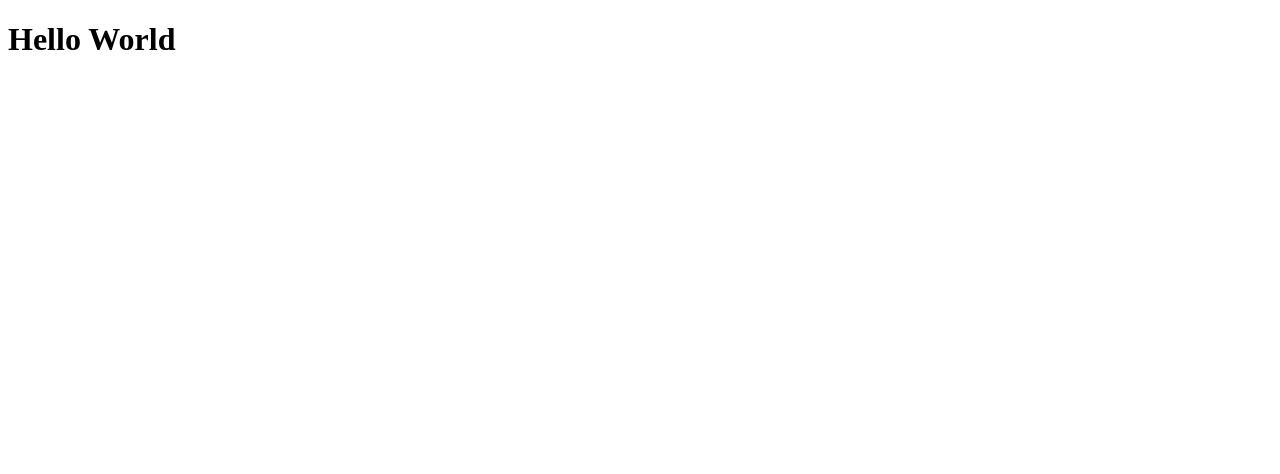
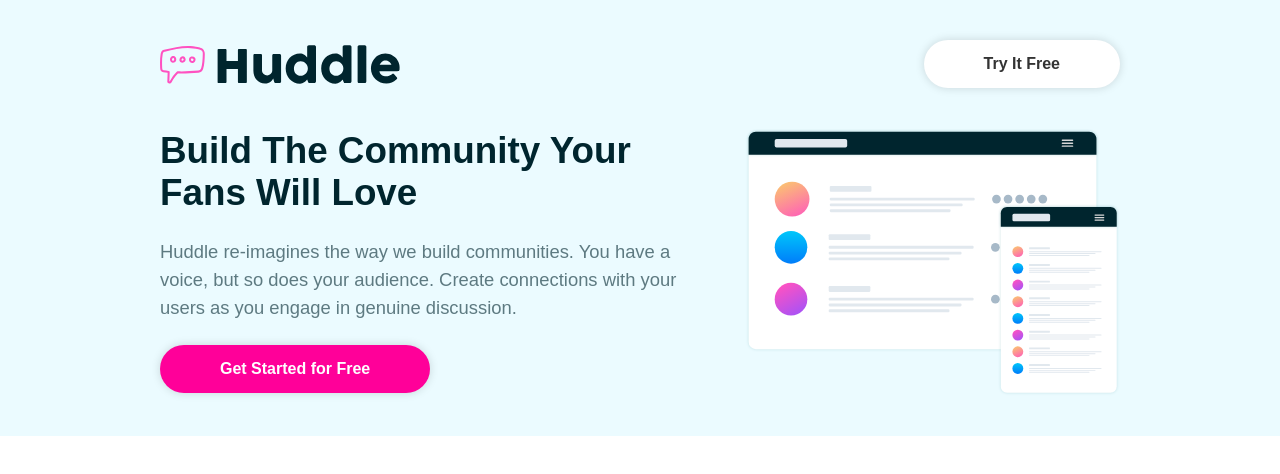
Before and after one commit to CemEkiz/hubble-website, a React (Create React App) app: page / in a window 1280 px wide. Shown: the top 474 px of the page. Built offline with nearby package versions, Linux system fonts and the light colour scheme.

Commit message:
Header and Hero Section

```diff
--- a/src/App.js
+++ b/src/App.js
@@ -1,8 +1,26 @@
+import { ThemeProvider } from 'styled-components';
+import Header from './components/Header';
+import { Container } from './components/styles/Container.styled';
+import GlobalStyles from './components/styles/Global';
+
+const theme = {
+	colors: {
+		header: '#ebfbff',
+		body: '#fff',
+		footer: '#003333',
+	},
+	mobile: '768px',
+};
+
 function App() {
 	return (
-		<div className='App'>
-			<h1>Hello World</h1>
-		</div>
+		<ThemeProvider theme={theme}>
+			<>
+				<GlobalStyles />
+				<Header />
+				<Container></Container>
+			</>
+		</ThemeProvider>
 	);
 }
 
--- /dev/null
+++ b/src/components/Header.js
@@ -0,0 +1,38 @@
+import { StyledHeader, Nav, Logo, Image } from './styles/Header.styled';
+import { Container } from './styles/Container.styled';
+import { Flex } from './styles/Flex.styled';
+import { Button } from './styles/Button.styled';
+
+export default function Header() {
+	return (
+		<StyledHeader>
+			<Container>
+				<Nav>
+					<Logo src='assets/svg/logo.svg' alt='Logo'></Logo>
+					<Button>Try It Free</Button>
+				</Nav>
+
+				<Flex>
+					<Flex dir='column' align='flex-start' gap='24px'>
+						<h1>Build The Community Your Fans Will Love</h1>
+
+						<p>
+							Huddle re-imagines the way we build communities. You
+							have a voice, but so does your audience. Create
+							connections with your users as you engage in genuine
+							discussion.
+						</p>
+
+						<Button bg='#ff0099' color='#fff'>
+							Get Started for Free
+						</Button>
+					</Flex>
+					<Image
+						src='assets/svg/illustration-mockups.svg'
+						alt='Illustration'
+					/>
+				</Flex>
+			</Container>
+		</StyledHeader>
+	);
+}
--- /dev/null
+++ b/src/components/styles/Button.styled.js
@@ -0,0 +1,18 @@
+import styled from 'styled-components';
+
+export const Button = styled.button`
+	border-radius: 50px;
+	border: none;
+	box-shadow: 0 0 10px rgba(0, 0, 0, 0.15);
+	cursor: pointer;
+	font-size: 16px;
+	font-weight: 700;
+	padding: 15px 60px;
+	background-color: ${({ bg }) => bg || '#fff'};
+	color: ${({ color }) => color || '#333'};
+
+	&:hover {
+		opacity: 0.9;
+		transform: scale(0.98);
+	}
+`;
--- /dev/null
+++ b/src/components/styles/Container.styled.js
@@ -0,0 +1,8 @@
+import styled from 'styled-components';
+
+export const Container = styled.div`
+	width: 1000px;
+	max-width: 100%;
+	padding: 0 20px;
+	margin: 0 auto;
+`;
--- /dev/null
+++ b/src/components/styles/Flex.styled.js
@@ -0,0 +1,19 @@
+import styled from 'styled-components';
+
+export const Flex = styled.div`
+	display: flex;
+	align-items: ${({ align }) => align || 'center'};
+	flex-direction: ${({ dir }) => dir || 'row'};
+	gap: ${({ gap }) => gap};
+
+	& > div,
+	& > ul {
+		flex: 1;
+	}
+
+	@media (max-width: ${({ theme }) => theme.mobile}) {
+		flex-direction: column;
+		text-align: center;
+		align-items: center;
+	}
+`;
--- /dev/null
+++ b/src/components/styles/Global.js
@@ -0,0 +1,29 @@
+import { createGlobalStyle } from 'styled-components';
+
+const GlobalStyles = createGlobalStyle`
+  @import url('https://fonts.googleapis.com/css2?family=Poppins:wght@300;400;600;700&display=swap');
+
+  * {
+    box-sizing: border-box;
+    margin: 0;
+    padding: 0;
+  }
+
+  body {
+    background: ${({ theme }) => theme.colors.body};
+    color: hsl(192, 100%, 9%);
+    font-family: 'Poppins', sans-serif;
+    font-size: 1.15em;
+  }
+
+  p {
+    opacity: 0.6;
+    line-height: 1.5;
+  }
+
+  img {
+    max-width: 100%;
+}
+`;
+
+export default GlobalStyles;
--- /dev/null
+++ b/src/components/styles/Header.styled.js
@@ -0,0 +1,32 @@
+import styled from 'styled-components';
+
+export const StyledHeader = styled.header`
+	background-color: ${({ theme }) => theme.colors.header};
+	padding: 40px 0;
+`;
+
+export const Nav = styled.nav`
+	display: flex;
+	align-items: center;
+	justify-content: space-between;
+	margin-bottom: 40px;
+
+	@media (max-width: ${({ theme }) => theme.mobile}) {
+		flex-direction: column;
+	}
+`;
+
+export const Logo = styled.img`
+	@media (max-width: ${({ theme }) => theme.mobile}) {
+		margin-bottom: 40px;
+	}
+`;
+
+export const Image = styled.img`
+	width: 375px;
+	margin-left: 40px;
+
+	@media (max-width: ${({ theme }) => theme.mobile}) {
+		margin: 40px 0 30px;
+	}
+`;
```
